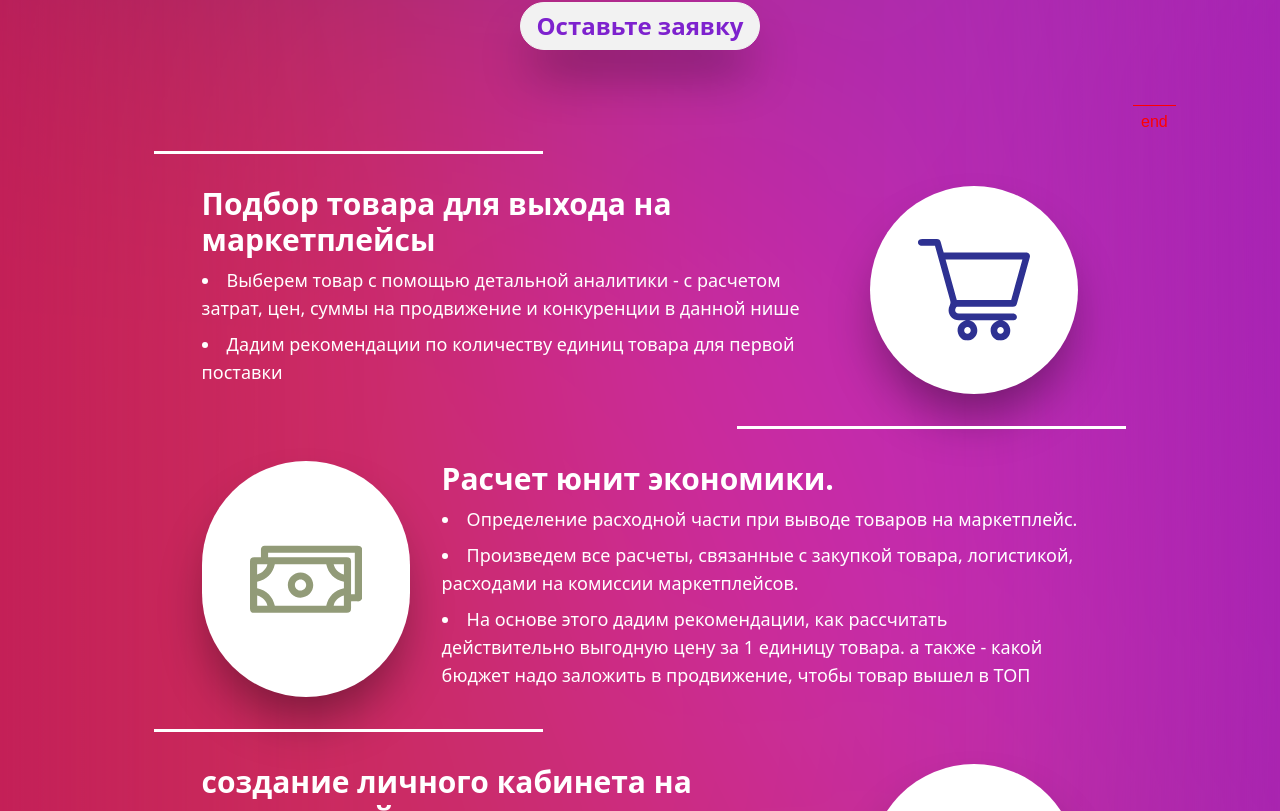
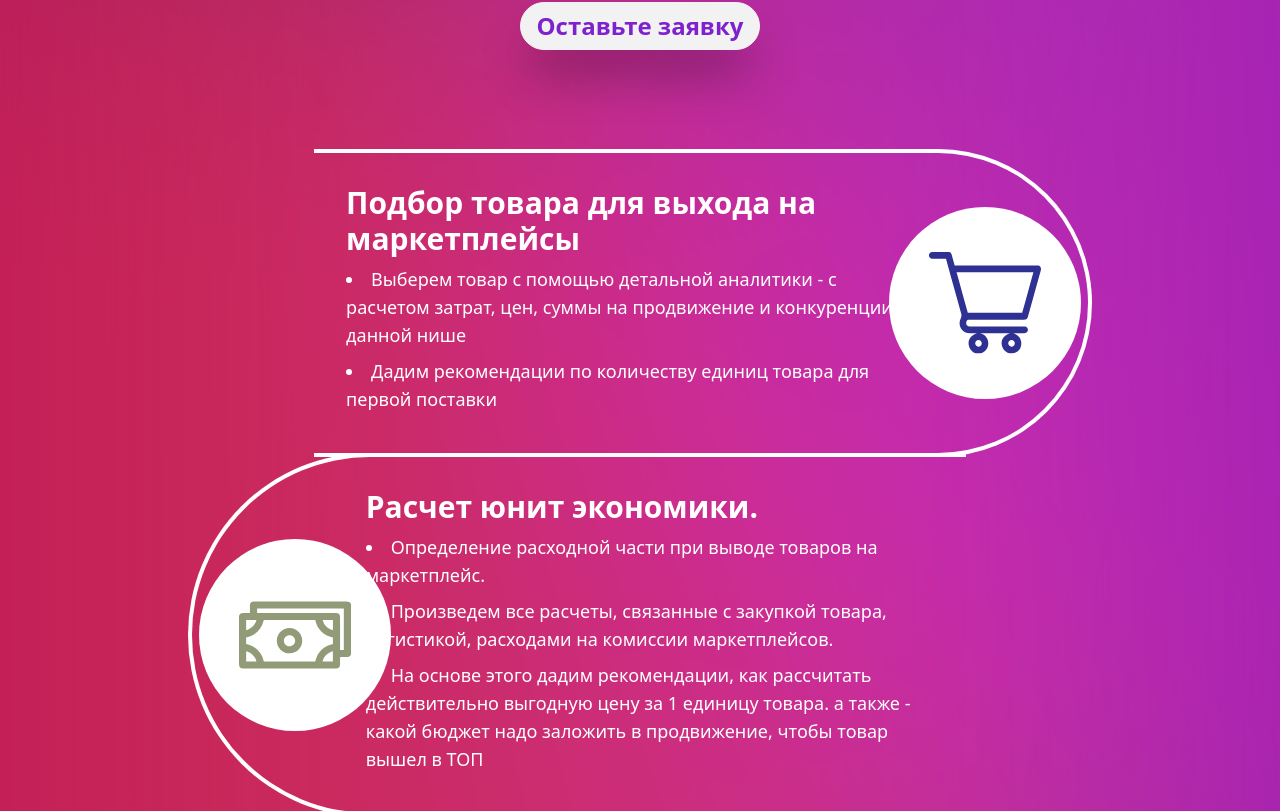
Before and after one commit to Najibmansour/novyi-koncept, a Next.js app: page / in a window 1280 px wide. Shown: the part 1489-2300 px from the top of the page. Built offline with nearby package versions, Linux system fonts and the light colour scheme; a web font is replaced by a local one.

Commit message:
testing border image for services page

```diff
--- a/src/app/globals.scss
+++ b/src/app/globals.scss
@@ -171,11 +171,54 @@ $randRot4: random(45);
 }
 
 .half-border-left {
-  border-top: 3px solid;
-  border-image: linear-gradient(to right, transparent 60%, white 40%) 100% 1;
+  border-left: 10px #fff solid;
 }
 
 .half-border-right {
-  border-top: 3px solid;
-  border-image: linear-gradient(to left, transparent 60%, white 60%) 100% 1;
+  border-right: 10px #fff solid;
 }
+
+.half-border-left::before {
+  content: "";
+  right: 10%;
+  position: absolute;
+  top: 0;
+  width: 75%;
+  height: 3px;
+  background-color: white;
+  display: block;
+}
+
+.half-border-left::after {
+  content: "";
+  position: absolute;
+  right: 10%;
+  bottom: 0;
+  width: 75%;
+  height: 3px;
+  background-color: white;
+  display: block;
+}
+
+.half-border-right::before {
+  content: "";
+  left: 10%;
+
+  position: absolute;
+  top: 0;
+  width: 75%;
+  height: 3px;
+  background-color: #fff;
+  display: block;
+}
+
+.half-border-right::after {
+  content: "";
+  left: 15%;
+  position: absolute;
+  bottom: 0;
+  width: 75%;
+  height: 3px;
+  background-color: #fff;
+  display: block;
+}
--- a/src/components/page 2/PointsText.jsx
+++ b/src/components/page 2/PointsText.jsx
@@ -53,9 +53,9 @@ const PointsText = (props) => {
         x: 0,
         scrollTrigger: {
           trigger: boxes,
-          start: "top center",
+          start: "top-=100 center",
           scrub: false,
-          end: "+=500",
+          end: "bottom center",
           markers: true,
         },
         duration: 0.3,
@@ -67,14 +67,14 @@ const PointsText = (props) => {
     <div {...props}>
       <div className="flex w-full lg:items-center">
         <ul
-          className="flex w-[100%] flex-col gap-4 lg:mr-20 lg:gap-5 lg:pl-0"
+          className="flex w-full flex-col gap-4 lg:mr-20 lg:gap-5 "
           ref={points}
         >
           {descList.map((e) => {
             return (
               <li key={e.id} className="w-full">
-                <p className=" flex flex-row-reverse lg:w-[100%] lg:flex-row ">
-                  <span className="flex-1 text-wrap tracking-[0.06rem] lg:pl-0 lg:text-2xl">
+                <p className="flex flex-row-reverse lg:w-[100%] lg:flex-row ">
+                  <span className="flex-1 text-wrap tracking-[0.06rem]  lg:text-2xl">
                     {e.title}
                   </span>
                   <Bullet className="mr-4 w-2 lg:w-3" />
--- a/src/components/page 3/Section.jsx
+++ b/src/components/page 3/Section.jsx
@@ -2,10 +2,10 @@ export default function Section({ direction, Img, children, inRef, id }) {
   let parentStyles = "";
   if (direction == "left") {
     parentStyles =
-      "flex flex-col lg:w-[100%] w-[90%] border-white half-border-left  text-white rounded-l-full lg:px-12 px-9 py-8 gap-8 sm:flex-row";
+      "flex flex-col lg:w-[80%]  rounded-l-full lg:-ml-[13%] -my-[2px] py-8 px-8 border-4 border-white border-r-0 sm:flex-row";
   } else if (direction == "right") {
     parentStyles =
-      "flex flex-col lg:w-[100%] w-[90%] border-white half-border-right  text-white border-t-0 rounded-r-full lg:px-12 px-4 py-8 gap-8 sm:flex-row-reverse";
+      "flex flex-col lg:w-[80%]  rounded-r-full lg:-mr-[13%] -my-[2px] py-8 px-8 border-4 border-white border-l-0 sm:flex-row-reverse";
   } else {
     return <p className="text-red-500">Missing direction</p>;
   }
@@ -14,19 +14,21 @@ export default function Section({ direction, Img, children, inRef, id }) {
     <article
       id={id}
       ref={inRef}
-      className={`Box text flex w-[100%]  ${
-        direction === "right"
-          ? "Box-Left justify-start"
-          : "Box-Right justify-end"
+      className={`Box text relative flex w-[100%] flex-col items-center text-white  ${
+        direction === "right" ? "Box-Left " : "Box-Right "
       }`}
     >
       <div className="" />
       <div className={parentStyles}>
-        <div className="flex items-center justify-center rounded-full bg-white p-3 shadow-3xl lg:p-12 ">
-          <Img fill={"#ffffff"} className="w-24 lg:w-28" />
+        <div className="flex w-[20%] items-center justify-center ">
+          <div className="rounded-full bg-white p-10">
+            <Img fill="#ffffff" className="h-24 w-24 lg:h-28 lg:w-28" />
+          </div>
         </div>
-        <blockquote className="">{children}</blockquote>
+        <blockquote className="w-[80%] ">{children}</blockquote>
       </div>
+      {/* <hr className="absolute -top-[2px] right-[15%] h-[4px] w-[75%] bg-white" />
+      <hr className="absolute -bottom-[2px] right-[15%] h-[4px] w-[75%] bg-white" /> */}
     </article>
   );
 }
```
